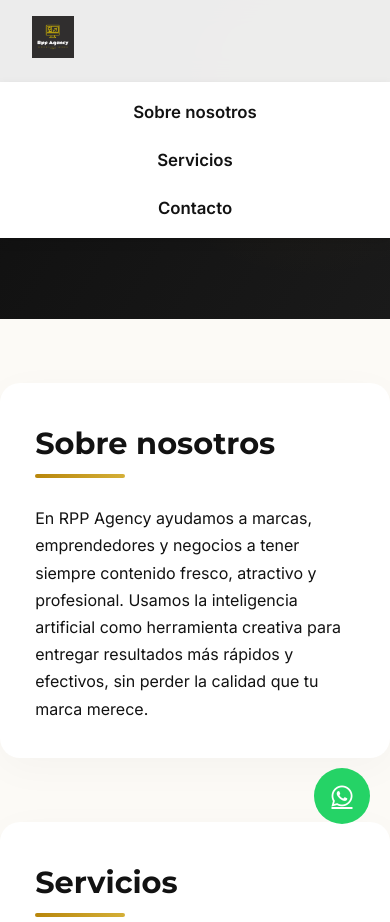
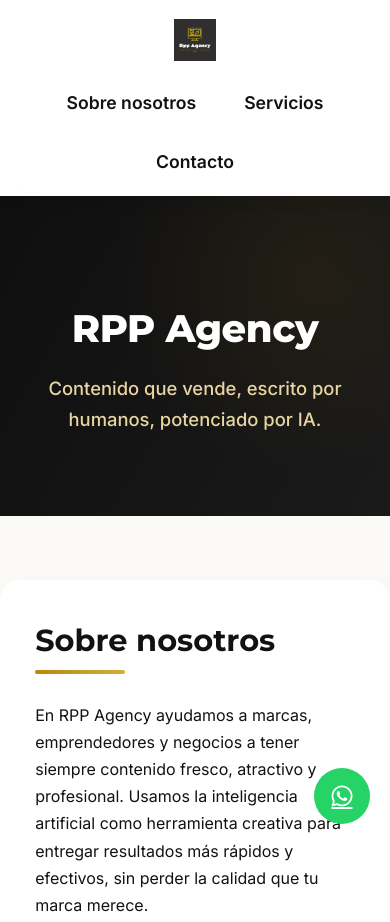
Before and after one commit to gabriel33-cpu/gabriel33-cpu.io, a website: page index.html in a window 390 px wide. Shown: the top 922 px of the page. Drawn offline with Linux system fonts and the light colour scheme.

Commit message:
Update index.html

```diff
--- a/index.html
+++ b/index.html
@@ -50,9 +50,8 @@
       background-image: url("image/svg+xml,%3Csvg width='100' height='100' viewBox='0 0 100 100' xmlns='http://www.w3.org/2000/svg'%3E%3Cpath d='M11 18c3.866 0 7-3.134 7-7s-3.134-7-7-7-7 3.134-7 7 3.134 7 7 7zm48 25c3.866 0 7-3.134 7-7s-3.134-7-7-7-7 3.134-7 7 3.134 7 7 7zm-43-7c1.657 0 3-1.343 3-3s-1.343-3-3-3-3 1.343-3 3 1.343 3 3 3zm63 31c1.657 0 3-1.343 3-3s-1.343-3-3-3-3 1.343-3 3 1.343 3 3 3zM34 90c1.657 0 3-1.343 3-3s-1.343-3-3-3-3 1.343-3 3 1.343 3 3 3zm56-76c1.657 0 3-1.343 3-3s-1.343-3-3-3-3 1.343-3 3 1.343 3 3 3zM12 86c2.21 0 4-1.79 4-4s-1.79-4-4-4-4 1.79-4 4 1.79 4 4 4zm28-65c2.21 0 4-1.79 4-4s-1.79-4-4-4-4 1.79-4 4 1.79 4 4 4zm23-11c2.76 0 5-2.24 5-5s-2.24-5-5-5-5 2.24-5 5 2.24 5 5 5zm-6 60c2.21 0 4-1.79 4-4s-1.79-4-4-4-4 1.79-4 4 1.79 4 4 4zm29 22c2.76 0 5-2.24 5-5s-2.24-5-5-5-5 2.24-5 5 2.24 5 5 5zM32 63c2.76 0 5-2.24 5-5s-2.24-5-5-5-5 2.24-5 5 2.24 5 5 5zm57-13c2.76 0 5-2.24 5-5s-2.24-5-5-5-5 2.24-5 5 2.24 5 5 5zm-9-21c1.105 0 2-.895 2-2s-.895-2-2-2-2 .895-2 2 .895 2 2 2zM60 91c1.105 0 2-.895 2-2s-.895-2-2-2-2 .895-2 2 .895 2 2 2zM35 41c1.105 0 2-.895 2-2s-.895-2-2-2-2 .895-2 2 .895 2 2 2zM12 60c1.105 0 2-.895 2-2s-.895-2-2-2-2 .895-2 2 .895 2 2 2z' fill='%23b8860b' fill-opacity='0.015'/%3E%3C/svg%3E");
     }
 
+    /* === Menú de navegación === */
     nav {
-      position: fixed;
-      top: 0;
       width: 100%;
       background-color: rgba(255, 255, 255, 0.92);
       backdrop-filter: blur(12px);
@@ -109,6 +108,42 @@
 
     nav ul li a:hover::after {
       width: 100%;
+    }
+
+    /* === Escritorio: menú fijo === */
+    @media (min-width: 769px) {
+      nav {
+        position: fixed;
+        top: 0;
+      }
+      section[id] {
+        scroll-margin-top: 100px;
+      }
+    }
+
+    /* === Móvil: menú NO fijo, centrado en horizontal === */
+    @media (max-width: 768px) {
+      nav {
+        position: relative;
+      }
+      nav .container {
+        flex-direction: column;
+        padding: 1.2rem 1.5rem;
+        gap: 1.2rem;
+      }
+      nav ul {
+        display: flex;
+        flex-direction: row;
+        justify-content: center;
+        gap: 1.8rem;
+        flex-wrap: wrap;
+        margin: 0;
+        padding: 0;
+      }
+      nav ul li a {
+        font-size: 1.1rem;
+        padding: 0.4rem 0.6rem;
+      }
     }
 
     header {
@@ -172,11 +207,6 @@
       border-radius: var(--border-radius);
       box-shadow: 0 10px 40px var(--shadow-light);
       position: relative;
-    }
-
-    /* ✅ CORRECCIÓN CLAVE: ajuste del scroll para que no quede tapado */
-    section[id] {
-      scroll-margin-top: 100px;
     }
 
     h2 {
@@ -380,7 +410,6 @@
       border-radius: var(--border-radius);
       max-width: 540px;
       width: 100%;
-      /* ✅ HACER QUE EL MODAL SEA SCROLLABLE EN MÓVIL */
       max-height: 90vh;
       overflow-y: auto;
       box-shadow: 0 20px 50px rgba(0, 0, 0, 0.3);
@@ -456,22 +485,6 @@
       header p {
         font-size: 1.25rem;
       }
-      nav .container {
-        flex-wrap: wrap;
-        gap: 1rem;
-      }
-      nav ul {
-        position: absolute;
-        top: 100%;
-        left: 0;
-        background: white;
-        width: 100%;
-        padding: 1rem 0;
-        box-shadow: 0 4px 10px rgba(0,0,0,0.1);
-        flex-direction: column;
-        align-items: center;
-        gap: 1.2rem;
-      }
       section {
         margin: 4rem auto;
         padding: 2.2rem;
@@ -489,10 +502,6 @@
         width: 60px;
         height: 60px;
         font-size: 1.7rem;
-      }
-      /* ✅ Ajuste adicional para móviles */
-      section[id] {
-        scroll-margin-top: 120px;
       }
       .modal-content {
         padding: 1.8rem;
```
